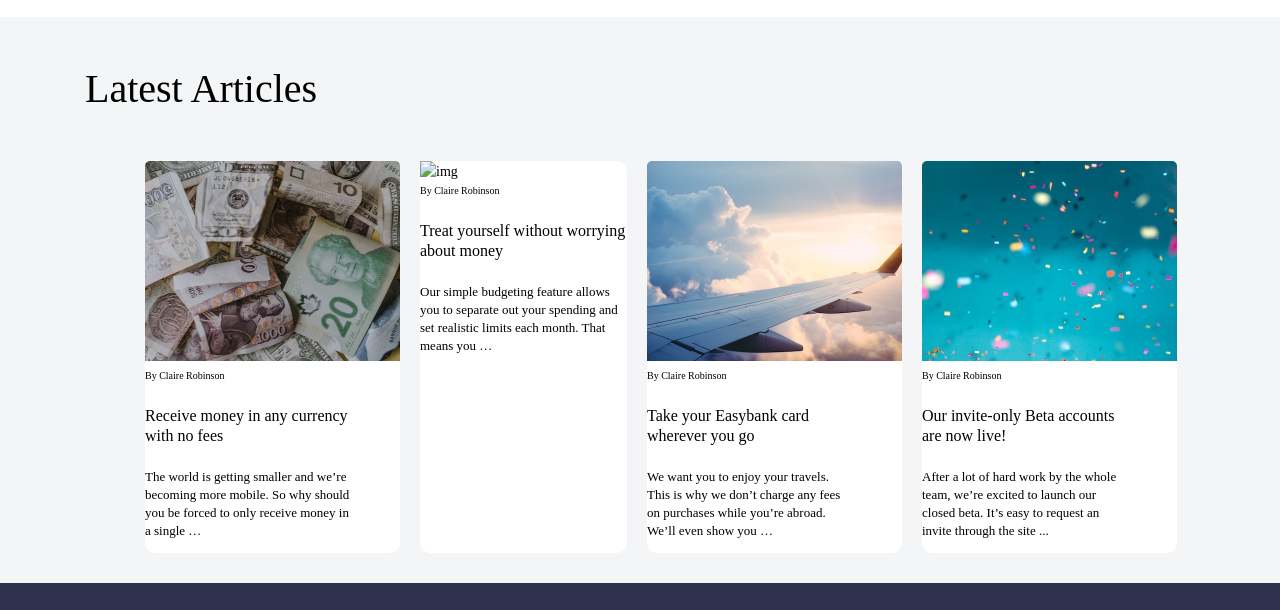
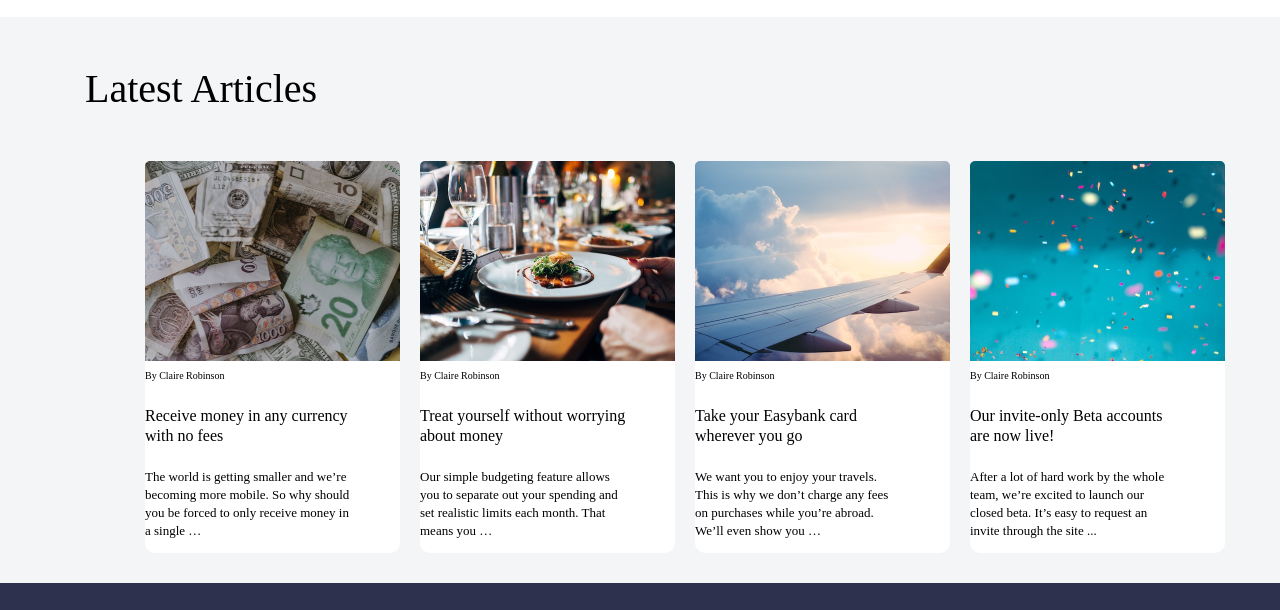
Before and after one commit to nosirjon05/banking, a plain HTML site: page index.html in a window 1280 px wide. Shown: the part 1193-1803 px from the top of the page. Drawn offline with Linux system fonts and the light colour scheme.

Commit message:
Add text

```diff
--- a/index.html
+++ b/index.html
@@ -68,7 +68,7 @@
       </h3>
       <ul class="Articles-list">
         <li class="Articles-item"><img class="Articles-img" src="./img/money.png" alt="img"  width="255px" height="200px"> <span class="Articles-span">By Claire Robinson</span><h4 class="Articles-item-title">Receive money in any currency with no fees</h4><p class="articles-item-text">The world is getting smaller and we’re becoming more mobile. So why should you be forced to only receive money in a single …</p></li>
-        <li class="Articles-item"><img class="Articles-img" src="./img/estaran.png" alt="img"  width="255px" height="200px"> <span class="Articles-span">By Claire Robinson</span><h4 class="Articles-item-title">Treat yourself without worrying about money</h4><p class="articles-item-text">Our simple budgeting feature allows you to separate out your spending and set realistic limits each month. That means you …</p></li>
+        <li class="Articles-item"><img class="Articles-img" src="./img/Restaran.png" alt="img"  width="255px" height="200px"> <span class="Articles-span">By Claire Robinson</span><h4 class="Articles-item-title">Treat yourself without worrying about money</h4><p class="articles-item-text">Our simple budgeting feature allows you to separate out your spending and set realistic limits each month. That means you …</p></li>
         <li class="Articles-item"><img class="Articles-img" src="./img/plane.png" alt="img"  width="255px" height="200px"> <span class="Articles-span">By Claire Robinson</span><h4 class="Articles-item-title">Take your Easybank card wherever you go</h4><p class="articles-item-text">We want you to enjoy your travels. This is why we don’t charge any fees on purchases while you’re abroad. We’ll even show you …</p></li>
         <li class="Articles-item"><img class="Articles-img" src="./img/lithium.png" alt="img"  width="255px" height="200px"> <span class="Articles-span">By Claire Robinson</span><h4 class="Articles-item-title">Our invite-only Beta accounts are now live!</h4><p class="articles-item-text">After a lot of hard work by the whole team, we’re excited to launch our closed beta. It’s easy to request an invite through the site ...</p></li>
       </ul>
```
